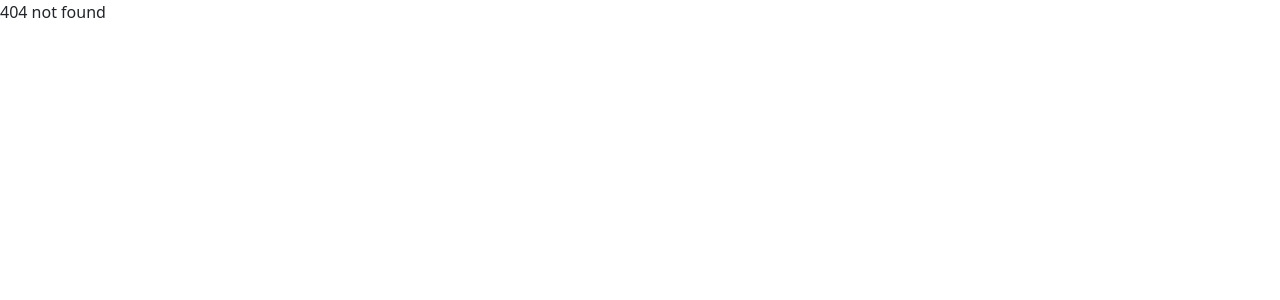
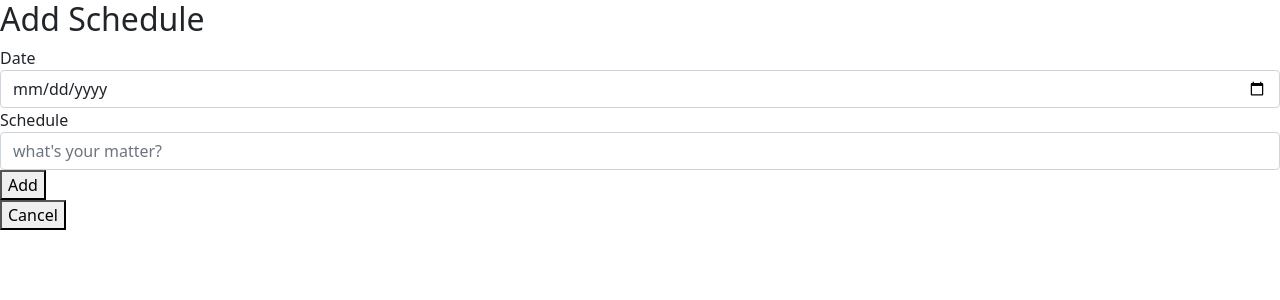
Before and after one commit to KHU-Return19/Return19-Page-Client, a React (Create React App) app: page /addSchedule in a window 1280 px wide. Before the commit this address had no page. Shown: the top 300 px of the page. Built offline with nearby package versions, Linux system fonts and the light colour scheme; the HTML template or start-up script is replaced by a standard one.

Commit message:
feat: create addSchedulePage

```diff
--- a/src/Router.js
+++ b/src/Router.js
@@ -8,6 +8,7 @@ import MemberPage from './pages/MemberPage';
 import ProfilePage from './pages/ProfilePage';
 import Auth from "./hoc/auth"
 import CalendarPage from './pages/CalendarPage';
+import AddSchedulePage from './pages/AddSchedulePage';
 
 const Router = () => {
     return (
@@ -19,6 +20,7 @@ const Router = () => {
             <Route exact path="/members" component={Auth(MemberPage,true)} />
             <Route exact path="/profile" component={Auth(ProfilePage,true)} />
             <Route exact path="/calendar" component={CalendarPage} />
+            <Route exact path="/addSchedule" component={AddSchedulePage} />
 
             <Route path="/">404 not found</Route>
         </Switch>
--- /dev/null
+++ b/src/components/AddScheduleForm.js
@@ -0,0 +1,38 @@
+import React from 'react'
+import { Link } from 'react-router-dom';
+import styled from 'styled-components';
+import Form from 'react-bootstrap/Form';
+
+const AddScheduleForm = (props) => {
+    const { date, schedule, handleInput, onSubmitHandler } = props;
+    return(
+        <>
+        <StyleAddScheduleForm>
+            <div class="authForm">
+                <h2 class="authFormTitle">Add Schedule</h2>
+                <form onSubmit={onSubmitHandler}>
+                    <div class="scheduleFormRow">
+                        <label>Date</label>
+                        <Form.Control type="date" value={date} onChange={handleInput("date")}  required />
+                    </div>
+                    <div class="scheduleFormRow">
+                        <label>Schedule</label>
+                        <Form.Control type="text" value={schedule} onChange={handleInput("schedule")} placeholder="what's your matter?" required/>
+                    </div>
+
+                    <div class="authFormBtn authFormBtn1 authFormRow">
+                    <button type="submit">Add</button>
+                    </div>
+                </form>
+                <div class="authFormBtn authFormBtn2 authFormRow">
+                <Link to = "/calendar"><button>Cancel</button></Link>
+                </div>
+            </div>
+        </StyleAddScheduleForm>
+        </>
+    )
+}
+
+export default AddScheduleForm;
+
+const StyleAddScheduleForm = styled.div``;
--- /dev/null
+++ b/src/pages/AddSchedulePage.js
@@ -0,0 +1,57 @@
+import { React, useState } from 'react'
+import dayjs from 'dayjs';
+import AddScheduleForm from '../components/AddScheduleForm';
+import Modal from '../components/Modal';
+import axios from 'axios';
+
+const AddSchedulePage = (props) => {
+    const [date, setDate] = useState(dayjs());
+    const [schedule, setSchedule] = useState("");
+    const [isModalOpen, setIsModalOpen] = useState(false);
+
+    const goBack = (props) => {
+        props.history.goBack();
+    }
+
+    const handleInput = (type) => (event) => {
+        const targetVal = event.currentTarget.value;
+        type === ("date") ? (setDate(targetVal)) : (setSchedule(targetVal));
+    }
+
+    const onSubmitHandler = (event) => {
+        event.preventDefault()
+
+        let ScheduleObj = {
+            date: date,
+            info: schedule
+        }
+
+        axios.post("api/calendar/add",ScheduleObj)
+        .then((response)=>{
+            const success = response.data.success;
+            success ? (setIsModalOpen(true)) : (alert(response.data.msg));
+        })
+        .catch((error) => {console.log(error)});
+    }
+
+    const backToCalendar = () => {
+        setIsModalOpen(false);
+        goBack();
+    }
+
+    return (
+        <>
+            <AddScheduleForm
+                date={date}
+                schedule={schedule}
+                handleInput={handleInput}
+                onSubmitHandler={onSubmitHandler}
+            />
+            <Modal isOpen={isModalOpen} close={backToCalendar}>
+                <span>Successfully Added!</span>
+            </Modal>
+        </>
+    )
+}
+
+export default AddSchedulePage;
```
